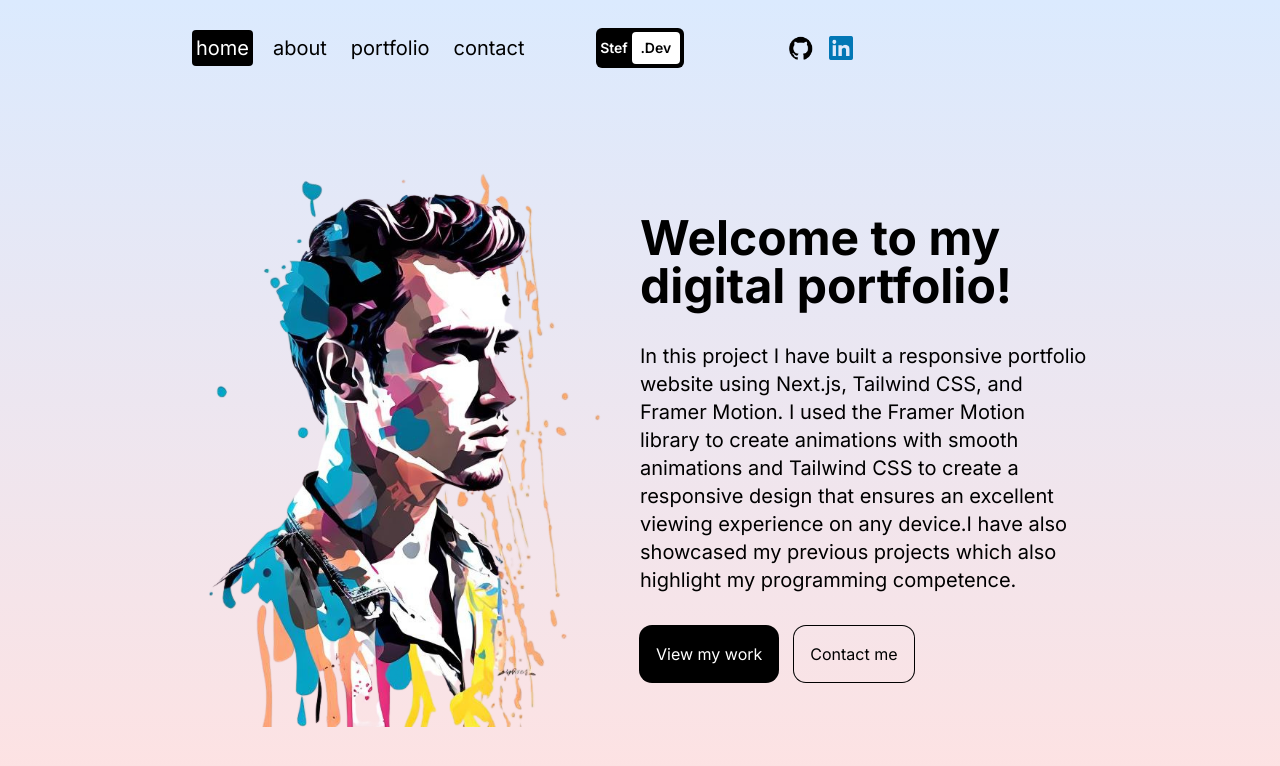
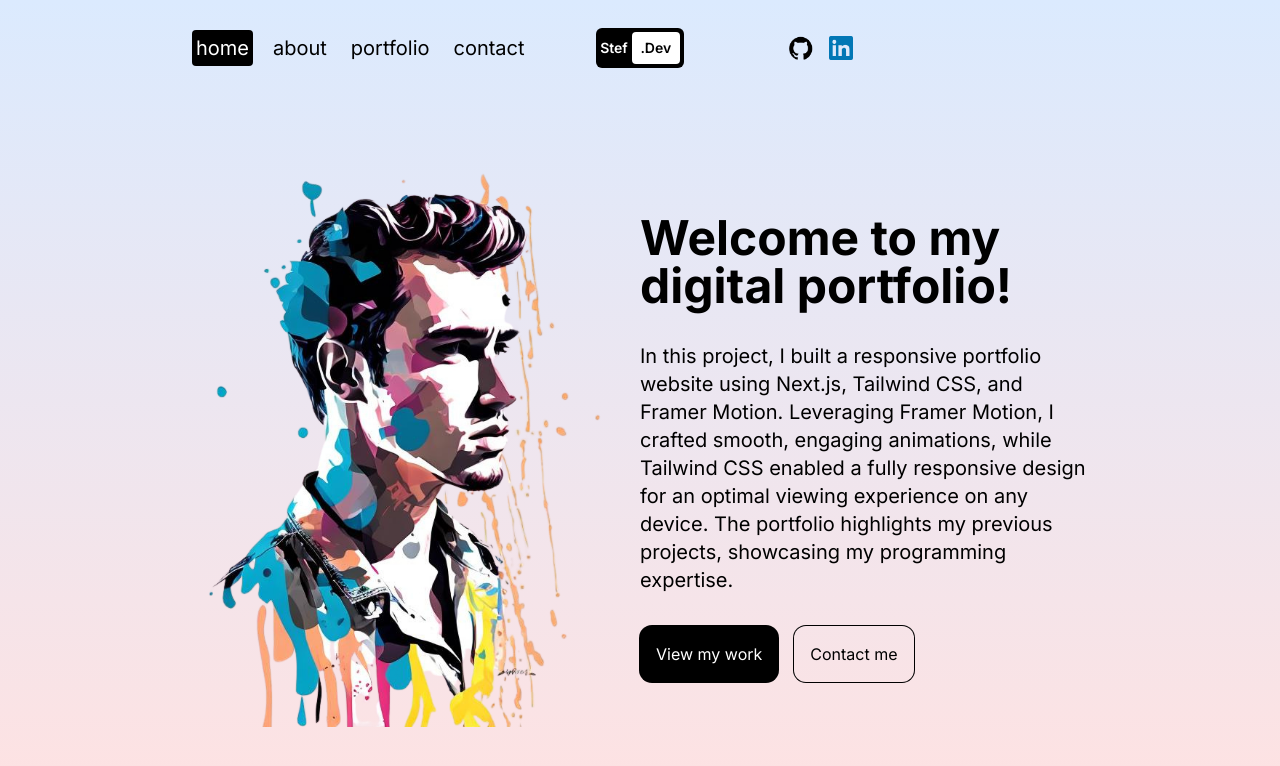
Before and after one commit to StefanoCumbo/NextJS-Portfolio, a Next.js app: page / in a window 1280 px wide. Shown: the top 766 px of the page. Built offline with nearby package versions, Linux system fonts and the light colour scheme.

Commit message:
fixed small stuff

```diff
--- a/src/app/page.jsx
+++ b/src/app/page.jsx
@@ -18,7 +18,7 @@ const Homepage = () => {
         Welcome to my digital portfolio!
       </h1>
       <p className="md:text-xl">
-      In this project I have built a responsive portfolio website using Next.js, Tailwind CSS, and Framer Motion. I used the Framer Motion library to create animations with smooth animations and Tailwind CSS to create a responsive design that ensures an excellent viewing experience on any device.I have also showcased my previous projects which also highlight my programming competence.
+      In this project, I built a responsive portfolio website using Next.js, Tailwind CSS, and Framer Motion. Leveraging Framer Motion, I crafted smooth, engaging animations, while Tailwind CSS enabled a fully responsive design for an optimal viewing experience on any device. The portfolio highlights my previous projects, showcasing my programming expertise.
       </p>
       <div className="flex gap-4 w-full">
         <Link href="/portfolio">
```
